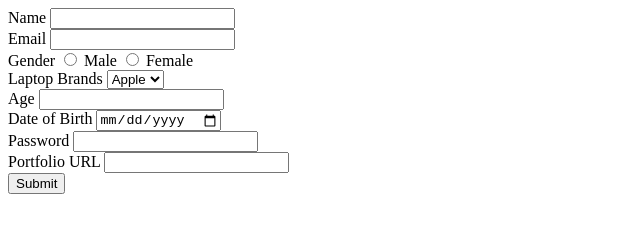
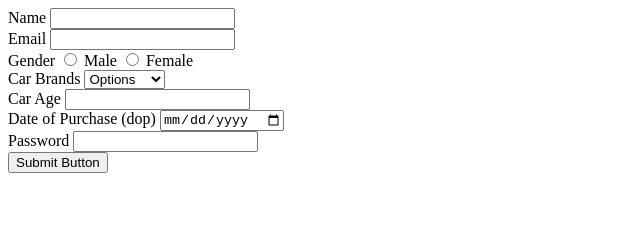
Before and after one commit to acciojob/car-insurance-form-PragyaRai417, a website: page main.html in a window 1280 px wide. Shown: the whole page, without its empty margins (0-640 px from the left). Drawn offline with Linux system fonts and the light colour scheme.

Commit message:
created a submission

```diff
--- a/main.html
+++ b/main.html
@@ -8,54 +8,53 @@
 
 <body>
 	<!-- the entire body must be written by student -->
-	<form action="/submit" method="post">
+<form method="post">
 	<div>
 		<label for="name">Name</label>
 	<input id="name" type="text" required>
 	</div>
+
 	<div>
 		<label for="email">Email</label>
-			<input id="email" type="Email" required>
+	<input id="email" type="text" required>
 	</div>
+
 	<div>
 		<label >Gender</label>
-
-			<input id="" type="radio" name="gender" required>
+			<input id="male" type="radio" name="gender" required>
 			<label for="male">Male</label>
-			<input id="" type="radio" name="gender" required>
+			<input id="female" type="radio" name="gender" required>
 			<label for="female">Female</label>
 	</div>
 	<div>
-			<label for="laptop">Laptop Brands	</label>
-			<select id="laptop">
-				<option>Apple</option>
-				<option>Asus</option>
-				<option>HP</option>
+		<label for="cars">Car Brands</label>
+	<select id="cars">
+		<option>Options</option>
+		<option>BMW</option>
+		<option>Audi</option>
+		<option>Mercedez</option>
 	</select>
 	</div>
+
 	<div>
-			<label for="age">Age</label>
-			<input id="age" type="number" required>
+		<label for="carage">Car Age</label>
+	<input id="carage" type="number" required>
 	</div>
 	<div>
-			<label for="dob">Date of Birth</label>
-			<input id="dob" type="Date" required>
+		<label for="dop">Date of Purchase (dop)</label>
+	<input id="dop" type="date" required>
 	</div>
 	<div>
 		<label for="password">Password</label>
 	<input id="password" type="password" required>
 	</div>
 	<div>
-			<label for="portfolio">Portfolio URL</label>
-			<input id="portfolio" type="url">
-		</div>
-		<div>
-			<button type="submit">Submit</button>
+		<button type="submit" >Submit Button</button>
 	</div>
 
+</form>
 
 
-	</form>
     <script type="text/javascript" src="./script.js">
 </script>
 
```
Lines whose indentation alone changed are shown as unchanged.
